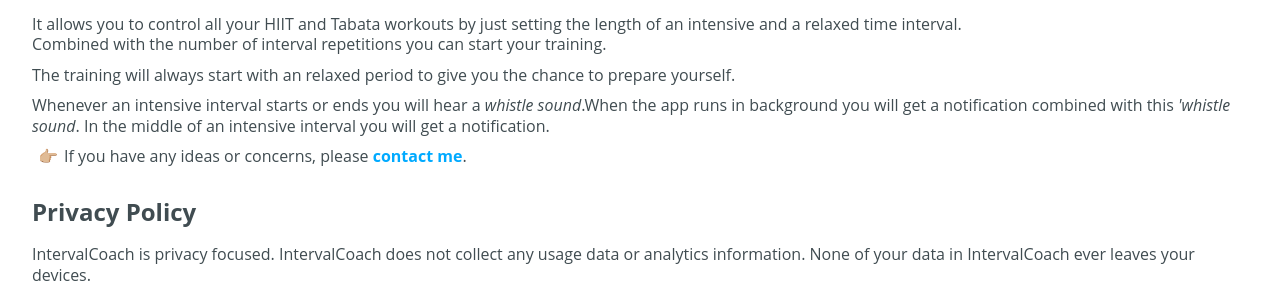
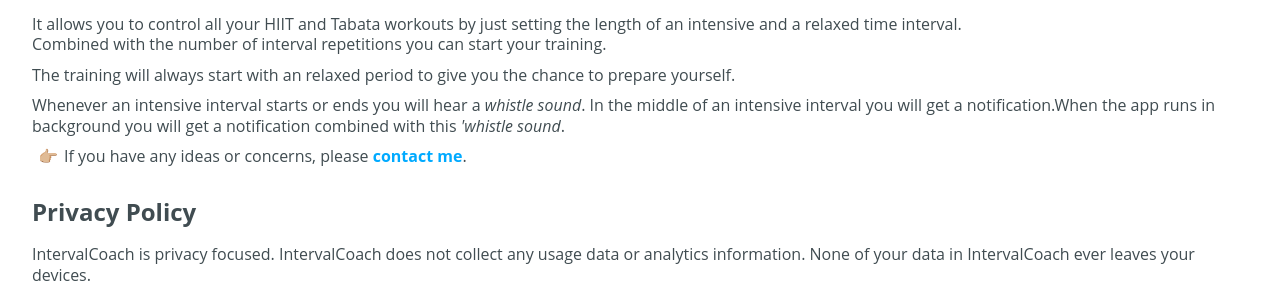
Before and after one commit to cs-LA/home, a Jekyll site: the page built from IntervalCoach/index.md, in a window 1280 px wide. Shown: the part 282-571 px from the top of the page. Built offline with Jekyll 4.4.1, drawn with Linux system fonts in a browser that asks for light colours; our own code applies the rules of GitHub Pages for plain Markdown files.

Commit message:
Update index.md

```diff
--- a/IntervalCoach/index.md
+++ b/IntervalCoach/index.md
@@ -22,7 +22,7 @@
 
 <p><span class="en">It allows you to control all your HIIT and Tabata workouts by just setting the length of an intensive and a relaxed time interval.<br>Combined with the number of interval repetitions you can start your training.</span><span class="de">Kontrolliere alle Deine HIIT- und Tabata-Trainingseinheiten ganz einfach durch Festlegung der Länge eines intensiven und eines entspannten Zeitintervalls.<br>Kombiniert mit der Anzahl der Intervallwiederholungen kann das Training losgehen.</span></p>
 <p><span class="en">The training will always start with an relaxed period to give you the chance to prepare yourself.</span><span class="de">Das Training beginnt immer mit einer entspannten Phase, um sich vorbereiten zu können.</span></p>
-<p><span class="en">Whenever an intensive interval starts or ends you will hear a <i>whistle sound</i>.When the app runs in background you will get a notification combined with this <i>'whistle sound</i>. In the middle of an intensive interval you will get a notification.</span><span class="de">Zu Beginn und am Ende eines jeden intensiven Intervalls ertönt ein <i>Pfeifton</i>. In der Mitte eines intensiven Intervalls gibt es ebenfalls einen Hinweis. Wenn die App im Hintergrund läuft, erscheint ein Hinweis zusammen mit diesem <i>Pfeifton</i>.</span></p>
+<p><span class="en">Whenever an intensive interval starts or ends you will hear a <i>whistle sound</i>. In the middle of an intensive interval you will get a notification.When the app runs in background you will get a notification combined with this <i>'whistle sound</i>.</span><span class="de">Zu Beginn und am Ende eines jeden intensiven Intervalls ertönt ein <i>Pfeifton</i>. In der Mitte eines intensiven Intervalls gibt es ebenfalls einen Hinweis. Wenn die App im Hintergrund läuft, erscheint ein Hinweis zusammen mit diesem <i>Pfeifton</i>.</span></p>
 
 <p class="hint">
   <span class="en">If you have any ideas or concerns, please <b><a href="mailto:cl.schuetzdeller@icloud.com">contact me</a></b>.</span>
```
